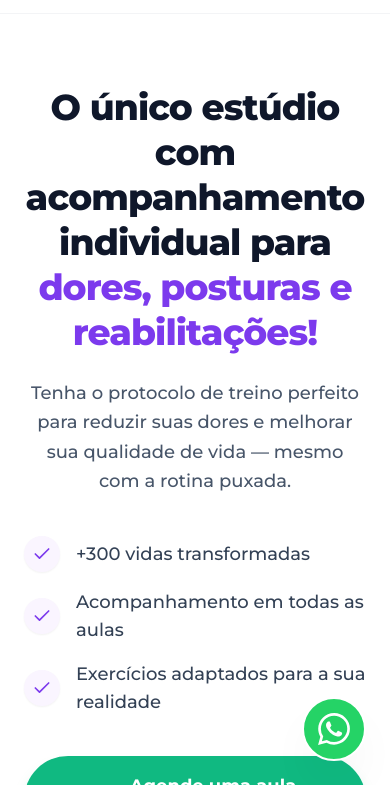
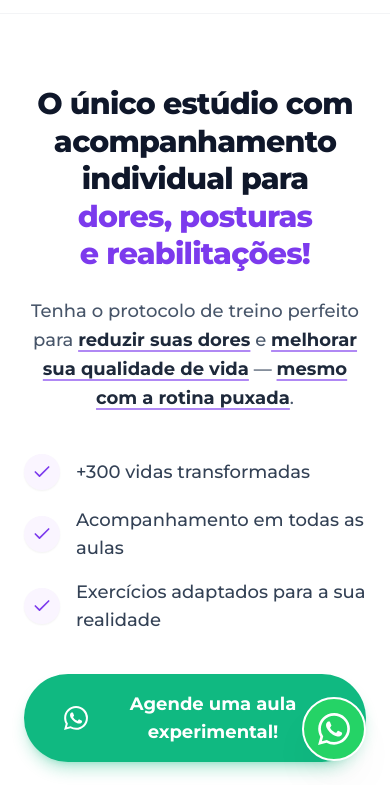
Before and after one commit to GuilhermeCostaBarbosa/landing-page-arethe, a plain HTML site: page index.html in a window 390 px wide. Shown: the part 59-844 px from the top of the page. Drawn offline with nearby package versions, Linux system fonts and the light colour scheme.

Commit message:
Visualização celular hero update

```diff
--- a/index.html
+++ b/index.html
@@ -107,11 +107,13 @@
 
             <div class="max-w-7xl mx-auto grid md:grid-cols-2 gap-16 items-center">
                 <div class="text-center md:text-left animate-on-scroll fade-up relative z-10">
-                    <h1 class="text-4xl md:text-5xl lg:text-6xl font-extrabold leading-tight mb-6 text-slate-900 tracking-tight">
+
+                    <h1 class="text-3xl sm:text-4xl md:text-5xl lg:text-6xl font-extrabold leading-tight mb-6 text-slate-900 tracking-tight text-balance">
                         O único estúdio com acompanhamento individual para <span class="text-primary-purple">dores, posturas e reabilitações!</span>
                     </h1>
+
                     <p class="text-lg md:text-xl text-slate-600 mb-10 font-medium leading-relaxed">
-                        Tenha o protocolo de treino perfeito para reduzir suas dores e melhorar sua qualidade de vida — mesmo com a rotina puxada.
+                        Tenha o protocolo de treino perfeito para <u class="decoration-2 decoration-primary-purple/60 underline-offset-4 font-bold text-slate-800">reduzir suas dores</u> e <u class="decoration-2 decoration-primary-purple/60 underline-offset-4 font-bold text-slate-800">melhorar sua qualidade de vida</u> — <u class="decoration-2 decoration-primary-purple/60 underline-offset-4 font-bold text-slate-800">mesmo com a rotina puxada</u>.
                     </p>
 
                     <ul class="space-y-4 mb-10 inline-block text-left">
```
